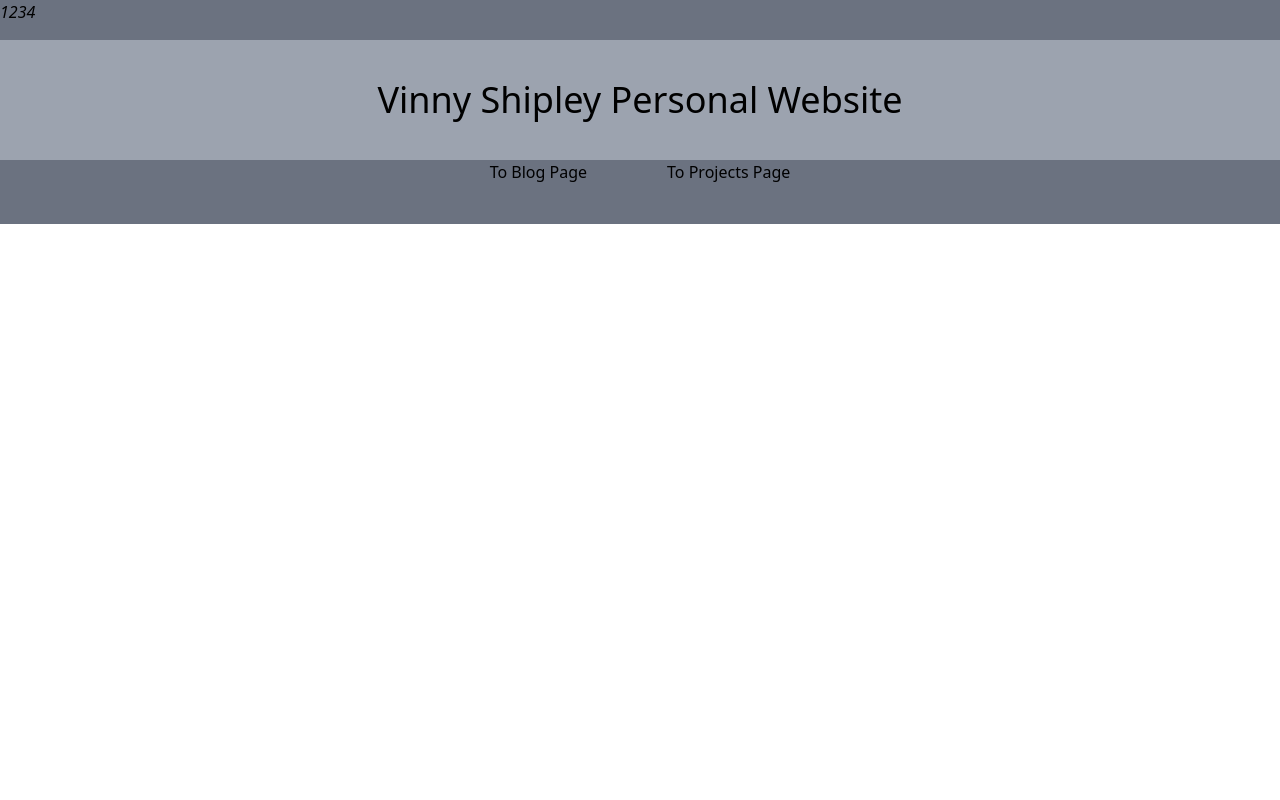
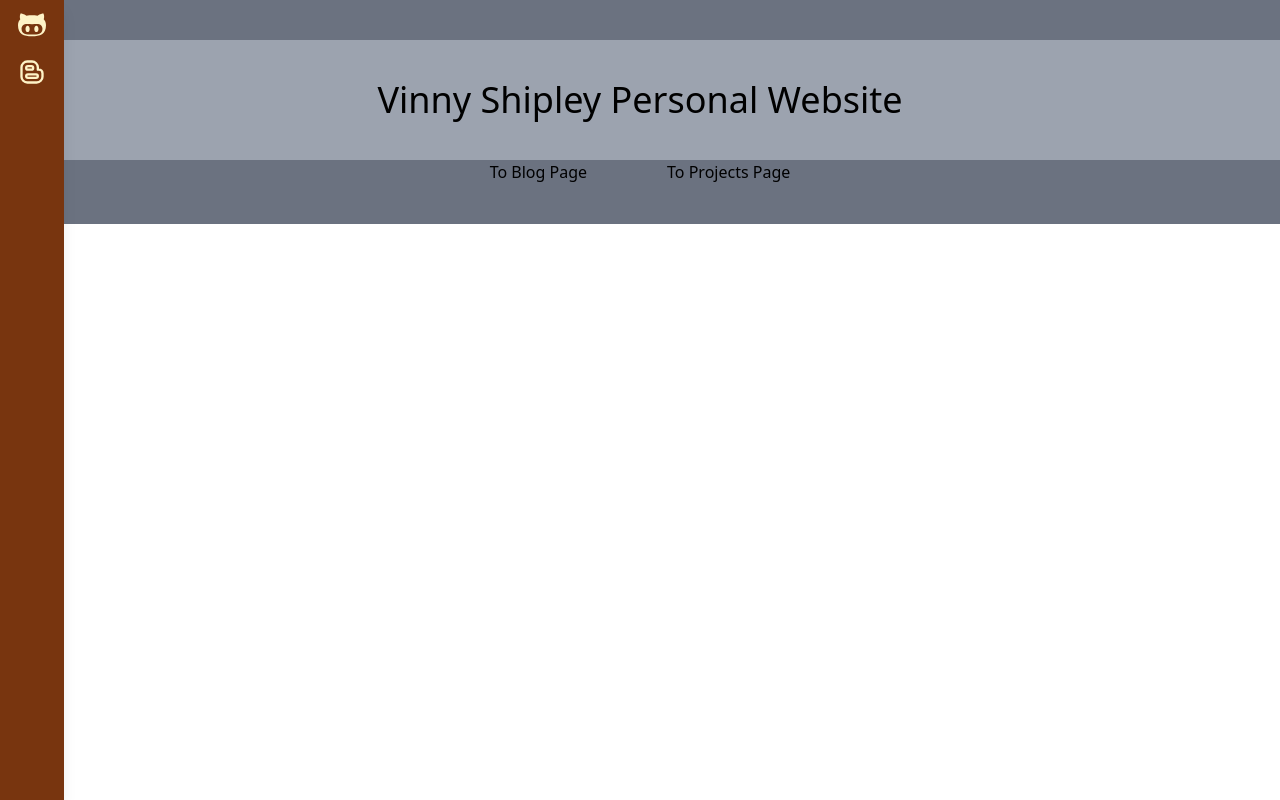
Before and after one commit to VinnyShipley/Personal_Site, a Next.js app: page /sidebar in a window 1280 px wide. Built offline with nearby package versions, Linux system fonts and the light colour scheme.

Commit message:
icons added

```diff
--- a/package.json
+++ b/package.json
@@ -16,6 +16,7 @@
     "postcss": "8.4.23",
     "react": "18.2.0",
     "react-dom": "18.2.0",
+    "react-icons": "^4.8.0",
     "tailwindcss": "3.3.1"
   }
 }
--- a/src/pages/sidebar.js
+++ b/src/pages/sidebar.js
@@ -1,12 +1,19 @@
+import { GoOctoface } from "react-icons/go";
+import { TbBrandBlogger } from "react-icons/tb";
+
 const SideBar = () => {
 	return (
-  <div className="fixed top-0">
-    <i>1</i>
-    <i>2</i>
-    <i>3</i>
-    <i>4</i>
+  <div className="fixed top-0 left-0 h-screen w-16 flex flex-col bg-amber-900 text-amber-100 shadow-lg">
+    <SideBarIcon icon={<GoOctoface size="28" />} />
+    <SideBarIcon icon={<TbBrandBlogger size="28" />} />
   </div>
   );
 };
 
+const SideBarIcon =({ icon }) => (
+  <div className="sidebar-icon">
+    {icon}
+  </div>
+);
+
 export default SideBar;
--- a/src/styles/globals.css
+++ b/src/styles/globals.css
@@ -15,3 +15,10 @@
     --background-end-rgb: 0, 0, 0;
   }
 }
+
+@layer components {
+  .sidebar-icon {
+    @apply relative flex items-center justify-center
+    h-12 w-12 mx-auto
+  }
+}
--- a/tailwind.config.js
+++ b/tailwind.config.js
@@ -12,7 +12,7 @@ module.exports = {
         'gradient-conic':
           'conic-gradient(from 180deg at 50% 50%, var(--tw-gradient-stops))',
       },
-    },
+    }
   },
   plugins: [],
 }
```
Also changed, not shown: 1 other file (tests, documents, lock files or other folders).
